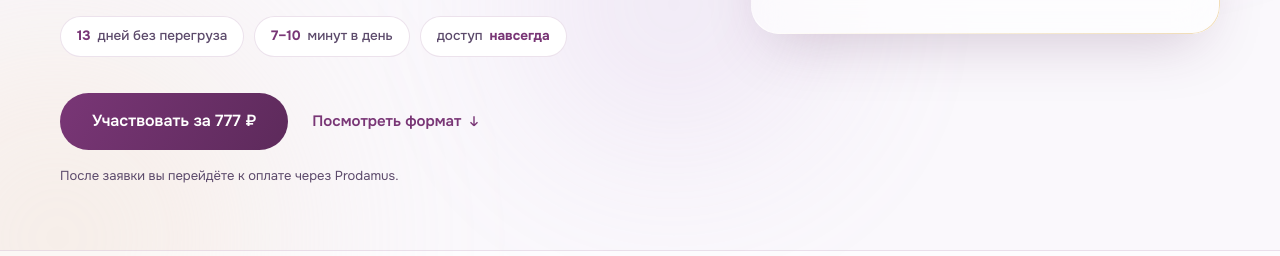
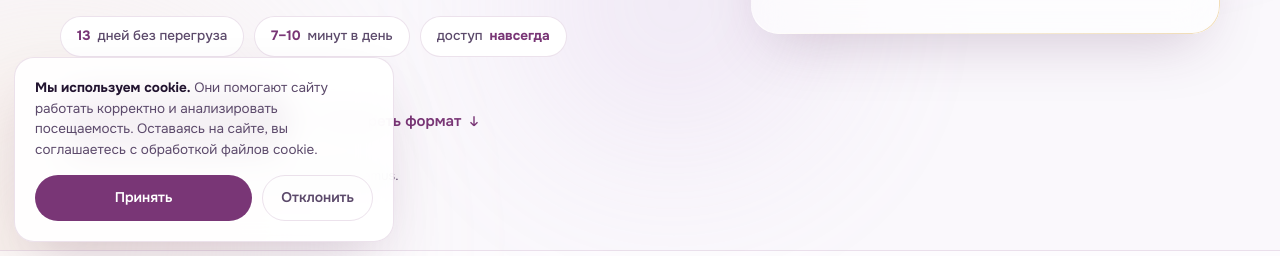
Before and after one commit to sukharevsalespro/clarity-marathon, a plain HTML site: page index.html in a window 1280 px wide. Shown: the part 544-800 px from the top of the page. Drawn offline with Linux system fonts and the light colour scheme; a web font is replaced by a local one.

Commit message:
Cookie-баннер с согласием

```diff
--- a/index.html
+++ b/index.html
@@ -235,6 +235,18 @@ footer{padding:44px 0 110px;text-align:center;color:var(--ink-soft);font-size:13
 .sticky-cta{position:fixed;left:14px;right:14px;bottom:14px;z-index:60;display:none;background:var(--violet);color:#fff;border-radius:100px;padding:16px;text-align:center;font-weight:700;font-size:15.5px;box-shadow:0 14px 34px -10px rgba(93,42,91,.6);transform:translateY(120px);transition:transform .4s var(--ease)}
 .sticky-cta.show{transform:none}
 @media(max-width:700px){.sticky-cta{display:block}footer{padding-bottom:100px}}
+
+/* ===== cookie banner ===== */
+.cookie{position:fixed;left:14px;bottom:14px;z-index:70;max-width:380px;background:rgba(255,255,255,.92);backdrop-filter:blur(16px);-webkit-backdrop-filter:blur(16px);border:1px solid var(--line);border-radius:20px;padding:20px;box-shadow:var(--shadow);transform:translateY(20px);opacity:0;pointer-events:none;transition:transform .5s var(--ease),opacity .5s var(--ease)}
+.cookie.show{transform:none;opacity:1;pointer-events:auto}
+.cookie p{font-size:13.5px;color:var(--ink-soft);margin-bottom:14px}
+.cookie p b{color:var(--ink)}
+.cookie-actions{display:flex;gap:10px}
+.cookie-accept{flex:1;background:var(--violet);color:#fff;border:0;border-radius:100px;padding:11px 18px;font-weight:600;font-size:14px;cursor:pointer;transition:transform .25s var(--ease),box-shadow .25s}
+.cookie-accept:hover{transform:translateY(-2px);box-shadow:0 10px 22px -8px rgba(121,54,118,.5)}
+.cookie-decline{background:none;border:1.5px solid var(--line);border-radius:100px;padding:11px 18px;font-weight:600;font-size:14px;color:var(--ink-soft);cursor:pointer;transition:border-color .25s}
+.cookie-decline:hover{border-color:var(--lavender)}
+@media(max-width:700px){.cookie{left:10px;right:10px;bottom:10px;max-width:none}.cookie.push-up{bottom:76px}}
 
 @media(prefers-reduced-motion:reduce){
   *,*::before,*::after{animation:none!important;transition:none!important}
@@ -518,6 +530,14 @@ footer{padding:44px 0 110px;text-align:center;color:var(--ink-soft);font-size:13
 
 <a class="sticky-cta" id="sticky-cta" href="#join">Занять место — 777 ₽</a>
 
+<div class="cookie" id="cookie" role="dialog" aria-label="Использование cookie">
+  <p><b>Мы используем cookie.</b> Они помогают сайту работать корректно и анализировать посещаемость. Оставаясь на сайте, вы соглашаетесь с обработкой файлов cookie.</p>
+  <div class="cookie-actions">
+    <button class="cookie-accept" id="cookie-accept" type="button">Принять</button>
+    <button class="cookie-decline" id="cookie-decline" type="button">Отклонить</button>
+  </div>
+</div>
+
 <script>
 (function(){
   "use strict";
@@ -528,6 +548,29 @@ footer{padding:44px 0 110px;text-align:center;color:var(--ink-soft);font-size:13
 
   document.getElementById("year").textContent = new Date().getFullYear();
 
+  // cookie consent
+  var cookieBox = document.getElementById("cookie");
+  function consentGet(){
+    var m = document.cookie.match(/(?:^|; )cookie_consent=([^;]+)/);
+    return m ? m[1] : null;
+  }
+  function consentSet(val){
+    var d = new Date(); d.setFullYear(d.getFullYear() + 1);
+    document.cookie = "cookie_consent=" + val + "; expires=" + d.toUTCString() + "; path=/; SameSite=Lax";
+  }
+  if (!consentGet()) {
+    window.setTimeout(function(){ cookieBox.classList.add("show"); }, 1600);
+  }
+  document.getElementById("cookie-accept").addEventListener("click", function(){
+    consentSet("accepted");
+    cookieBox.classList.remove("show");
+    // сюда подключается аналитика (Метрика/GA) после согласия
+  });
+  document.getElementById("cookie-decline").addEventListener("click", function(){
+    consentSet("declined");
+    cookieBox.classList.remove("show");
+  });
+
   // topbar shadow
   var topbar = document.getElementById("topbar");
   var sticky = document.getElementById("sticky-cta");
@@ -535,7 +578,9 @@ footer{padding:44px 0 110px;text-align:center;color:var(--ink-soft);font-size:13
   window.addEventListener("scroll", function(){
     topbar.classList.toggle("scrolled", window.scrollY > 8);
     var joinTop = join.getBoundingClientRect().top;
-    sticky.classList.toggle("show", window.scrollY > 500 && joinTop > window.innerHeight * 0.6);
+    var showSticky = window.scrollY > 500 && joinTop > window.innerHeight * 0.6;
+    sticky.classList.toggle("show", showSticky);
+    cookieBox.classList.toggle("push-up", showSticky);
   }, {passive:true});
 
   // scroll reveal
```
